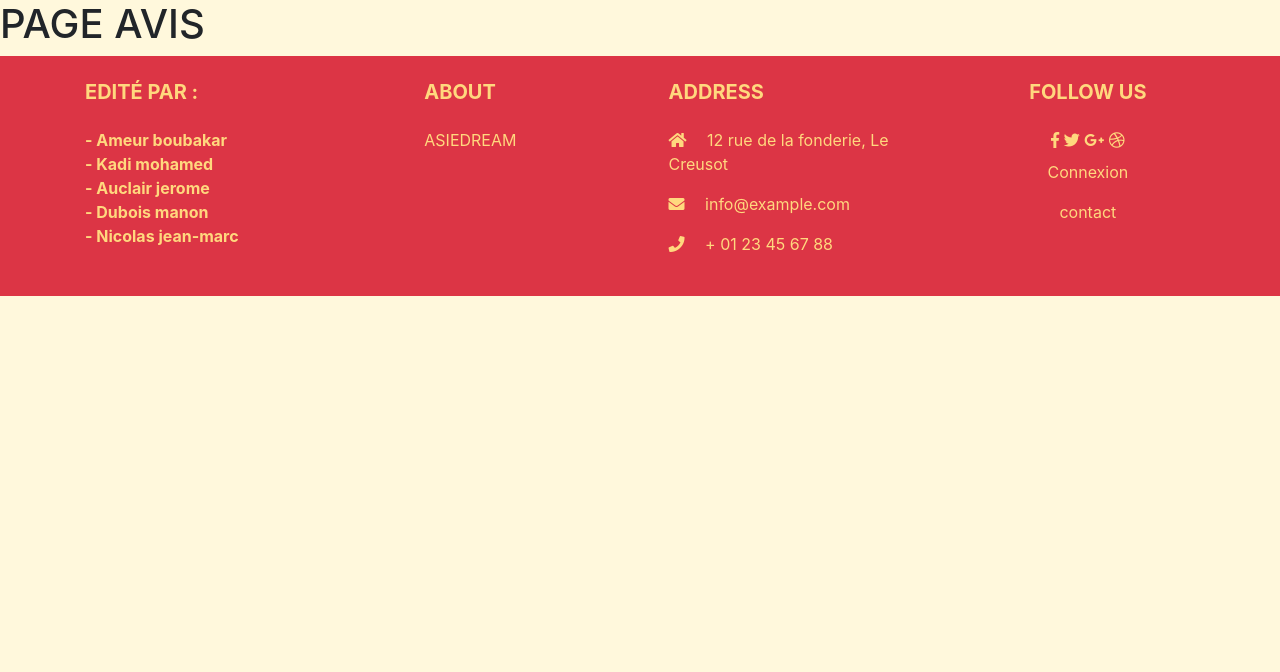
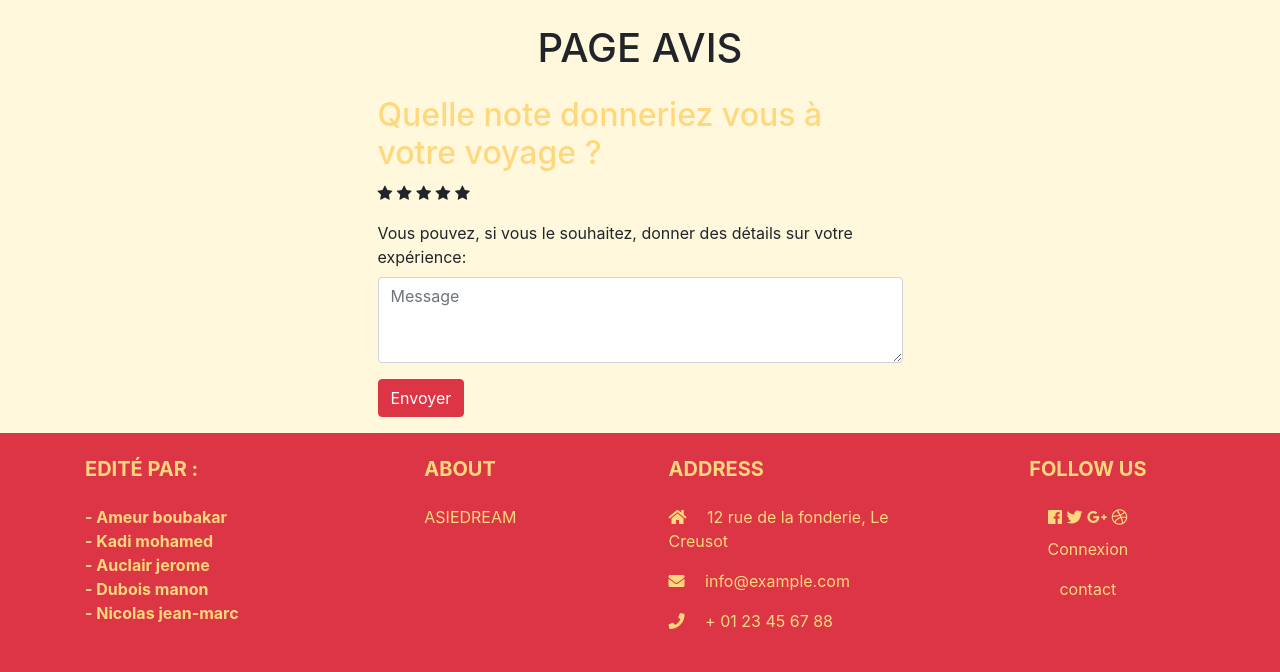
Before and after one commit to jauclair/travel-soutenance, a Symfony app: template templates/review.html.twig in a window 1280 px wide. Shown: the part 66-738 px from the top of the page. Run offline with Twig, Linux system fonts and the light colour scheme; the template is opened without the code that fills it, so the values that code supplies are empty; some libraries are stand-ins or nearby versions.

Commit message:
Ajout du visuel de la page review.html.twig avec un système d'étoiles fonctionnel, le back end reste bien sûr à faire

```diff
--- a/templates/base.html.twig
+++ b/templates/base.html.twig
@@ -150,6 +150,7 @@
         <!-- Footer Links -->
     </footer>
     <!-- Footer -->
+    {% block javascripts %}{% endblock %}
     <script src="https://code.jquery.com/jquery-3.3.1.slim.min.js"
         integrity="sha384-q8i/X+965DzO0rT7abK41JStQIAqVgRVzpbzo5smXKp4YfRvH+8abtTE1Pi6jizo"
         crossorigin="anonymous"></script>
@@ -159,7 +160,7 @@
     <script src="https://stackpath.bootstrapcdn.com/bootstrap/4.3.1/js/bootstrap.min.js"
         integrity="sha384-JjSmVgyd0p3pXB1rRibZUAYoIIy6OrQ6VrjIEaFf/nJGzIxFDsf4x0xIM+B07jRM"
         crossorigin="anonymous"></script>
-    {% block javascripts %}{% endblock %}
+
 </body>
 
 </html>
--- a/templates/contact.html.twig
+++ b/templates/contact.html.twig
@@ -7,7 +7,7 @@
 <h1 class="col-12 text-center my-4">PAGE CONTACT</h1>
 <div class="bloc">
     <div class="container" >
-        <form method="POST" class=" col-6 mr-auto ml-auto mb-3">
+    <form method="POST" class=" col-6 mr-auto ml-auto mb-3">
             <div class="form-group w-100">
                 <label for="exampleInputEmail1">Email :</label>
                 <input type="email"  class="form-control" id="exampleInputEmail1" aria-describedby="emailHelp" name="email" placeholder="Email">
--- a/templates/review.html.twig
+++ b/templates/review.html.twig
@@ -1,9 +1,56 @@
 {% extends "base.html.twig" %}
 
 {% block title %}avis{% endblock %}
+{% block stylesheets %}    <link rel="stylesheet" href="https://cdnjs.cloudflare.com/ajax/libs/font-awesome/4.7.0/css/font-awesome.min.css">
+    <style>
+        .checked {
+            color: orange;
+        }
+    </style>
+{% endblock %}
 
 {% block body %}
 
-<h1>PAGE AVIS</h1>
+<h1 class="col-12 text-center my-4">PAGE AVIS</h1>
+    <div class="container" >
+        <form method="POST" class=" col-6 mr-auto ml-auto mb-3">
+            <div class="form-group">
+                <h2>Quelle note donneriez vous à votre voyage ?</h2>
+                <span class="fa fa-star" id="star1" onclick="add(this,1)"></span>
+                <span class="fa fa-star" id="star2" onclick="add(this,2)"></span>
+                <span class="fa fa-star" id="star3" onclick="add(this,3)"></span>
+                <span class="fa fa-star" id="star4" onclick="add(this,4)"></span>
+                <span class="fa fa-star" id="star5" onclick="add(this,5)"></span>
+            </div>
+            <div class="form-group">
+                <label for="exampleFormControlTextarea1">Vous pouvez, si vous le souhaitez, donner des détails sur votre expérience: </label>
+                <textarea class="form-control" id="exampleFormControlTextarea1" rows="3" name="message" placeholder="Message"></textarea>
+            </div>
+            <button type="submit" class="btn btn-danger">Envoyer</button>
+        </form>
+
+
+    </div>
+{% block javascripts %}
+    <script>
+        function add(ths,sno){
+
+
+            for (var i=1;i<=5;i++){
+            var cur=document.getElementById("star"+i)
+            cur.className="fa fa-star"
+            }
+
+            for (var i=1;i<=sno;i++){
+            var cur=document.getElementById("star"+i)
+            if(cur.className=="fa fa-star")
+            {
+            cur.className="fa fa-star checked"
+            }
+            }
+
+        }
+    </script>
+{% endblock %}
 
 {% endblock %}
```
